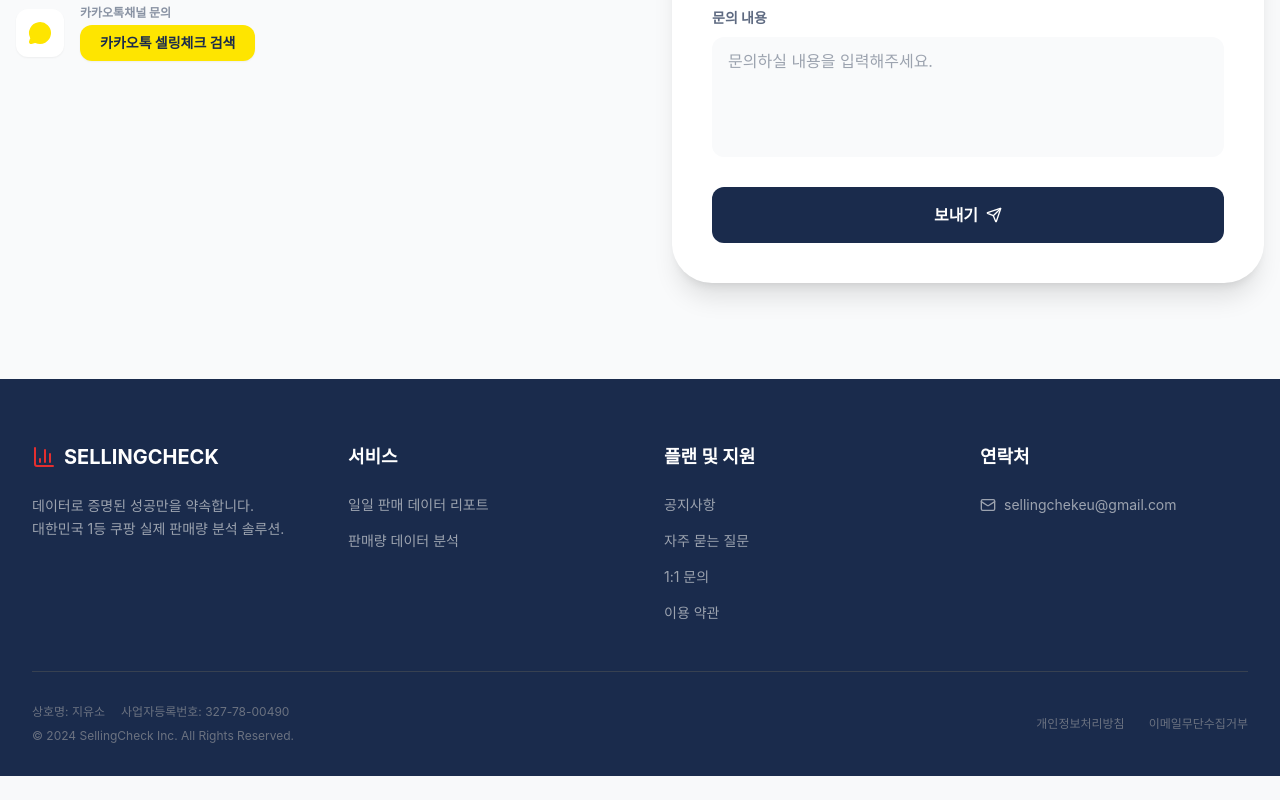
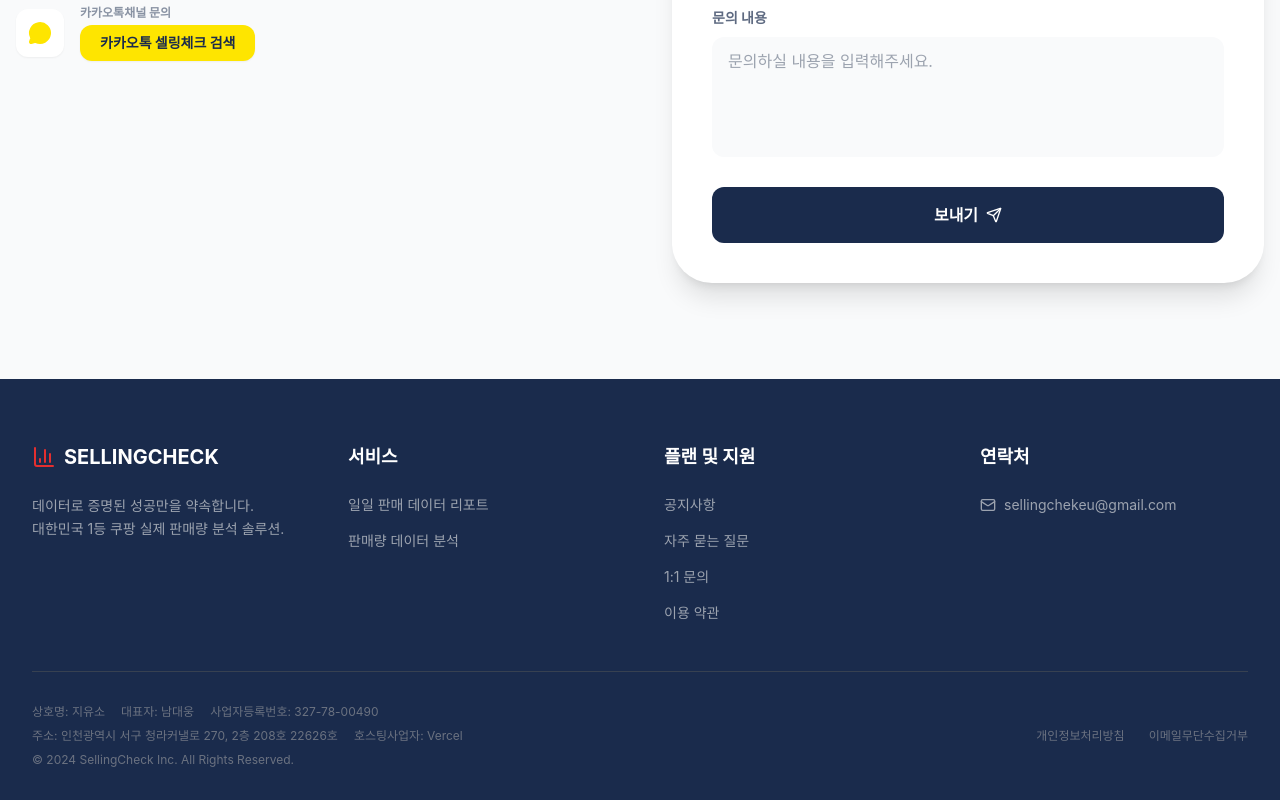
Before and after one commit to namdaewoong/sellingcheck, a React (Vite) app: page /#/support in a window 1280 px wide. Shown: the part 1787-2587 px from the top of the page. Before the commit the page ends 2563 px from the top, so only its background shows below. Built offline with nearby package versions, Linux system fonts and the light colour scheme; a web font is replaced by a local one.

Commit message:
feat: Add company details to footer
Includes company name, representative, business registration number, address, and hosting provider in the footer for increased transparency.

```diff
--- a/components/Footer.tsx
+++ b/components/Footer.tsx
@@ -51,7 +51,12 @@ const Footer: React.FC = () => {
           <div className="space-y-2">
             <div className="flex flex-wrap gap-x-4 gap-y-1">
               <span>상호명: 지유소</span>
+              <span>대표자: 남대웅</span>
               <span>사업자등록번호: 327-78-00490</span>
+            </div>
+            <div className="flex flex-wrap gap-x-4 gap-y-1">
+              <span>주소: 인천광역시 서구 청라커낼로 270, 2층 208호 22626호</span>
+              <span>호스팅사업자: Vercel</span>
             </div>
             <p>© 2024 SellingCheck Inc. All Rights Reserved.</p>
           </div>
```
